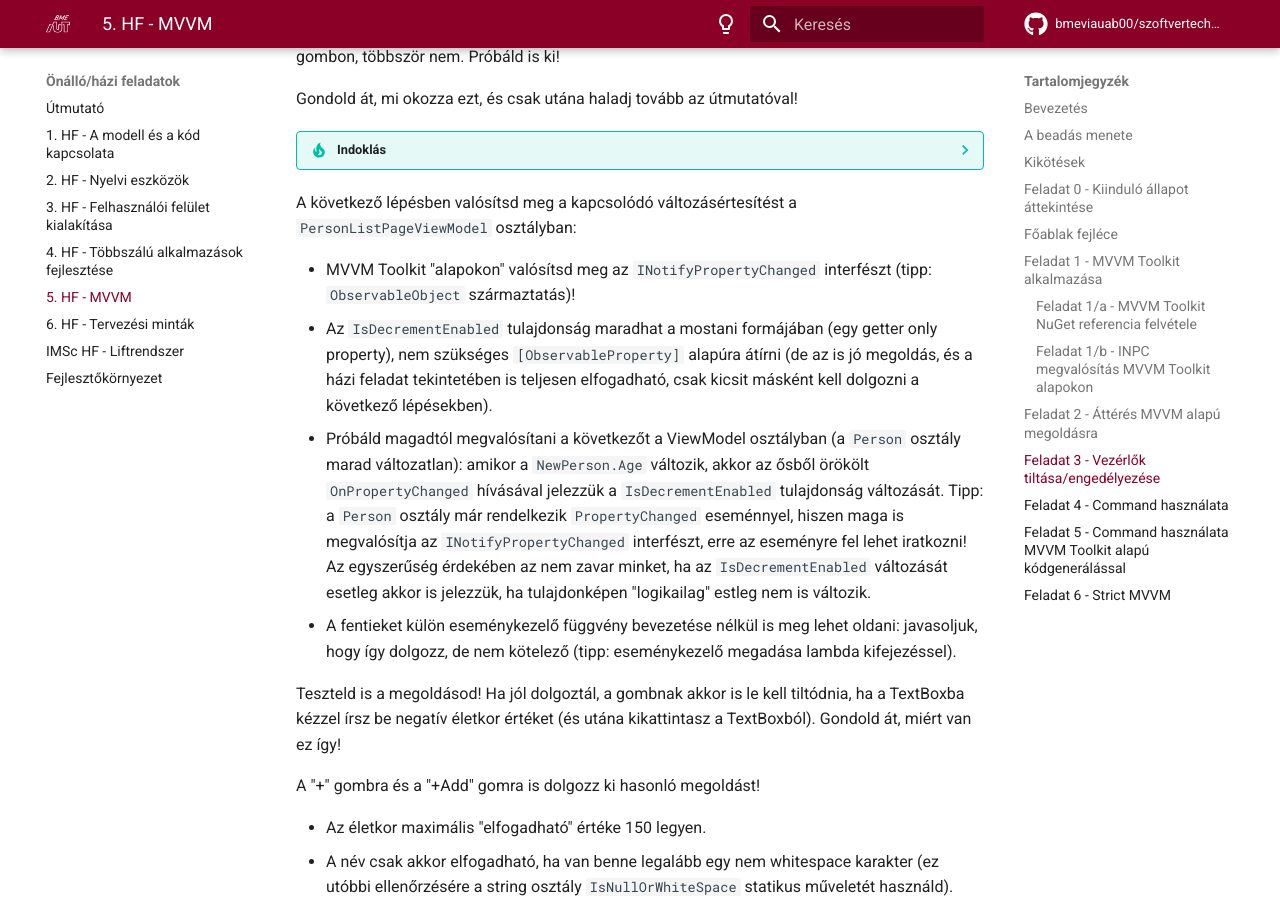
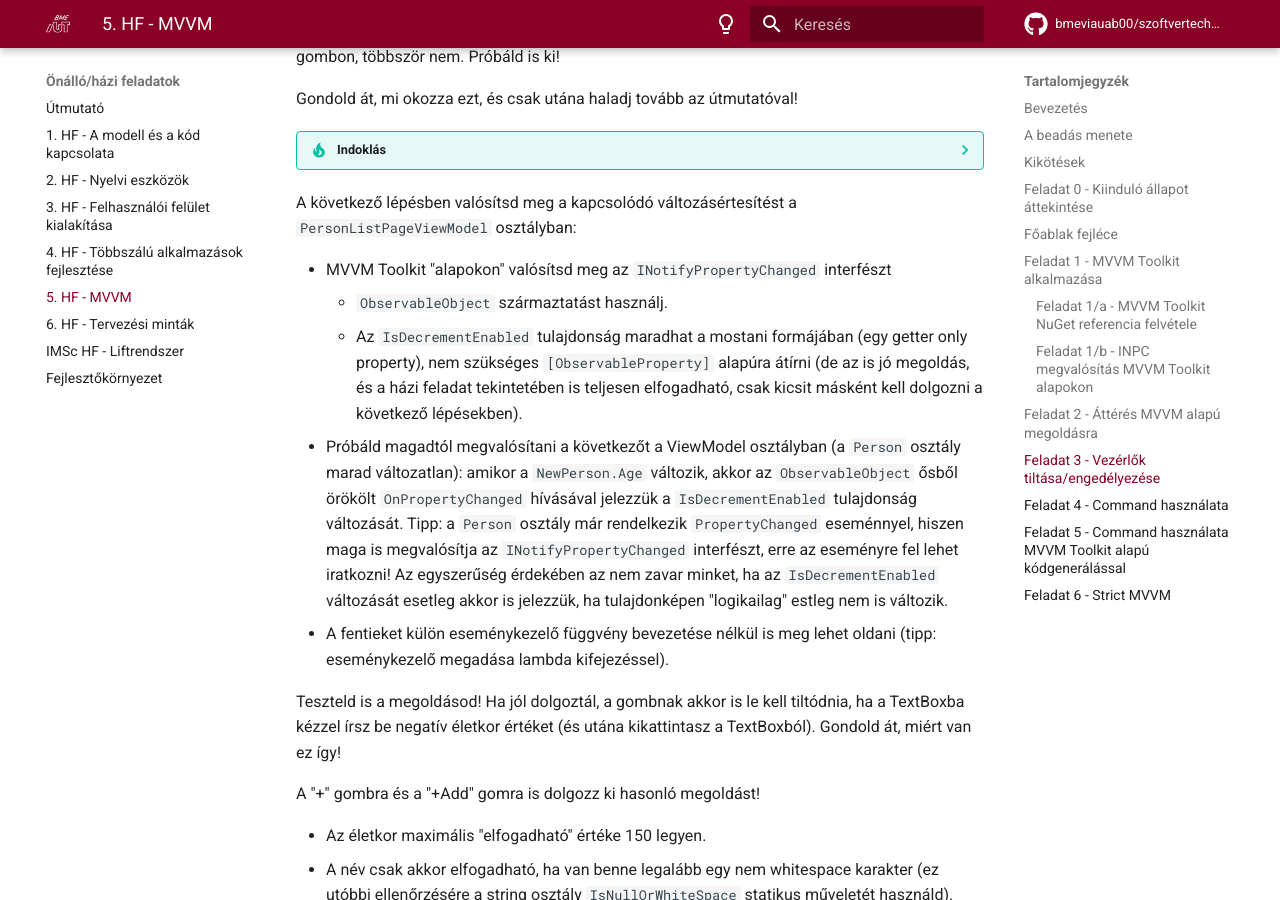
Before and after one commit to bmeviauab00/szoftvertechnikak, an MkDocs documentation site: the page built from docs/hazi/5-mvvm/index.md, in a window 1280 px wide and 900 px high, scrolled down 8205 px. Built offline with MkDocs 1.6.1 and Material for MkDocs 9.7.7, drawn with Linux system fonts in a browser that asks for light colours; emoji names are drawn with the system emoji font; comment, search, counter and statistics services are not loaded; the version menu is left out.

Commit message:
MVVM HF VVM Toolkit "alapokon" pontosítása

```diff
--- a/docs/hazi/5-mvvm/index.md
+++ b/docs/hazi/5-mvvm/index.md
@@ -215,10 +215,11 @@ Gondold át, mi okozza ezt, és csak utána haladj tovább az útmutatóval!
 
 A következő lépésben valósítsd meg a kapcsolódó változásértesítést a `PersonListPageViewModel` osztályban:
 
-* MVVM Toolkit "alapokon" valósítsd meg az `INotifyPropertyChanged` interfészt (tipp: `ObservableObject` származtatás)!
-* Az `IsDecrementEnabled` tulajdonság maradhat a mostani formájában (egy getter only property), nem szükséges `[ObservableProperty]` alapúra átírni (de az is jó megoldás, és a házi feladat tekintetében is teljesen elfogadható, csak kicsit másként kell dolgozni a következő lépésekben).
-* Próbáld magadtól megvalósítani a következőt a ViewModel osztályban (a `Person` osztály marad változatlan): amikor a `NewPerson.Age` változik, akkor az ősből örökölt `OnPropertyChanged` hívásával jelezzük a `IsDecrementEnabled` tulajdonság változását. Tipp: a `Person` osztály már rendelkezik `PropertyChanged` eseménnyel, hiszen maga is megvalósítja az `INotifyPropertyChanged` interfészt, erre az eseményre fel lehet iratkozni! Az egyszerűség érdekében az nem zavar minket, ha az `IsDecrementEnabled` változását esetleg akkor is jelezzük, ha tulajdonképen "logikailag" estleg nem is változik.
-* A fentieket külön eseménykezelő függvény bevezetése nélkül is meg lehet oldani: javasoljuk, hogy így dolgozz, de nem kötelező (tipp: eseménykezelő megadása lambda kifejezéssel).
+* MVVM Toolkit "alapokon" valósítsd meg az `INotifyPropertyChanged` interfészt
+    * `ObservableObject` származtatást használj.
+    * Az `IsDecrementEnabled` tulajdonság maradhat a mostani formájában (egy getter only property), nem szükséges `[ObservableProperty]` alapúra átírni (de az is jó megoldás, és a házi feladat tekintetében is teljesen elfogadható, csak kicsit másként kell dolgozni a következő lépésekben).
+* Próbáld magadtól megvalósítani a következőt a ViewModel osztályban (a `Person` osztály marad változatlan): amikor a `NewPerson.Age` változik, akkor az `ObservableObject` ősből örökölt `OnPropertyChanged` hívásával jelezzük a `IsDecrementEnabled` tulajdonság változását. Tipp: a `Person` osztály már rendelkezik `PropertyChanged` eseménnyel, hiszen maga is megvalósítja az `INotifyPropertyChanged` interfészt, erre az eseményre fel lehet iratkozni! Az egyszerűség érdekében az nem zavar minket, ha az `IsDecrementEnabled` változását esetleg akkor is jelezzük, ha tulajdonképen "logikailag" estleg nem is változik.
+* A fentieket külön eseménykezelő függvény bevezetése nélkül is meg lehet oldani (tipp: eseménykezelő megadása lambda kifejezéssel).
 
 Teszteld is a megoldásod! Ha jól dolgoztál, a gombnak akkor is le kell tiltódnia, ha a TextBoxba kézzel írsz be negatív életkor értéket (és utána kikattintasz a TextBoxból). Gondold át, miért van ez így!
 
```
